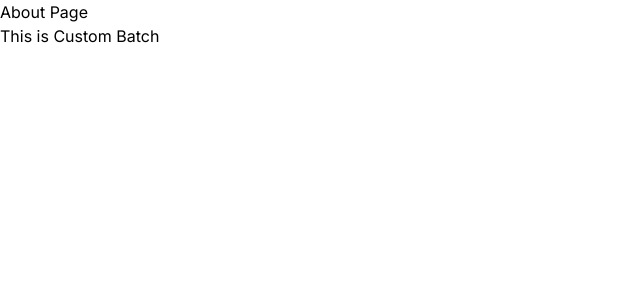
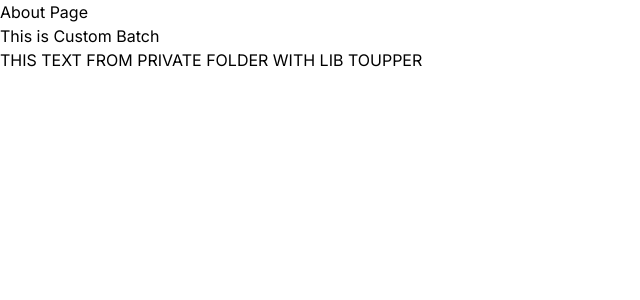
Before and after one commit to pandiarajanrp/nextjs-practice, a Next.js app: page /about in a window 1280 px wide. Shown: the top 300 px of the page, without its empty margins (0-640 px from the left). Built offline with nearby package versions, Linux system fonts and the light colour scheme.

Commit message:
private folder
private folder

```diff
--- /dev/null
+++ b/src/app/_lib/case.tsx
@@ -0,0 +1,3 @@
+export function toUpper(str = '') {
+    return str.toUpperCase()
+}
--- /dev/null
+++ b/src/app/_lib/page.tsx
@@ -0,0 +1,7 @@
+export default function PrivatePage() {
+    return (
+      <>
+        <h2>Private Lib page.tsx. This page should not render and return 404</h2>
+      </>
+    );
+  }
--- a/src/app/about/page.tsx
+++ b/src/app/about/page.tsx
@@ -1,10 +1,12 @@
 import Batch from "@/components/Batch";
+import { toUpper } from "../_lib/case";
 
 export default function About() {
   return (
     <>
       <h2>About Page</h2>
       <Batch />
+      {toUpper('This text from Private folder with lib toUpper')}
     </>
   );
 }
```
